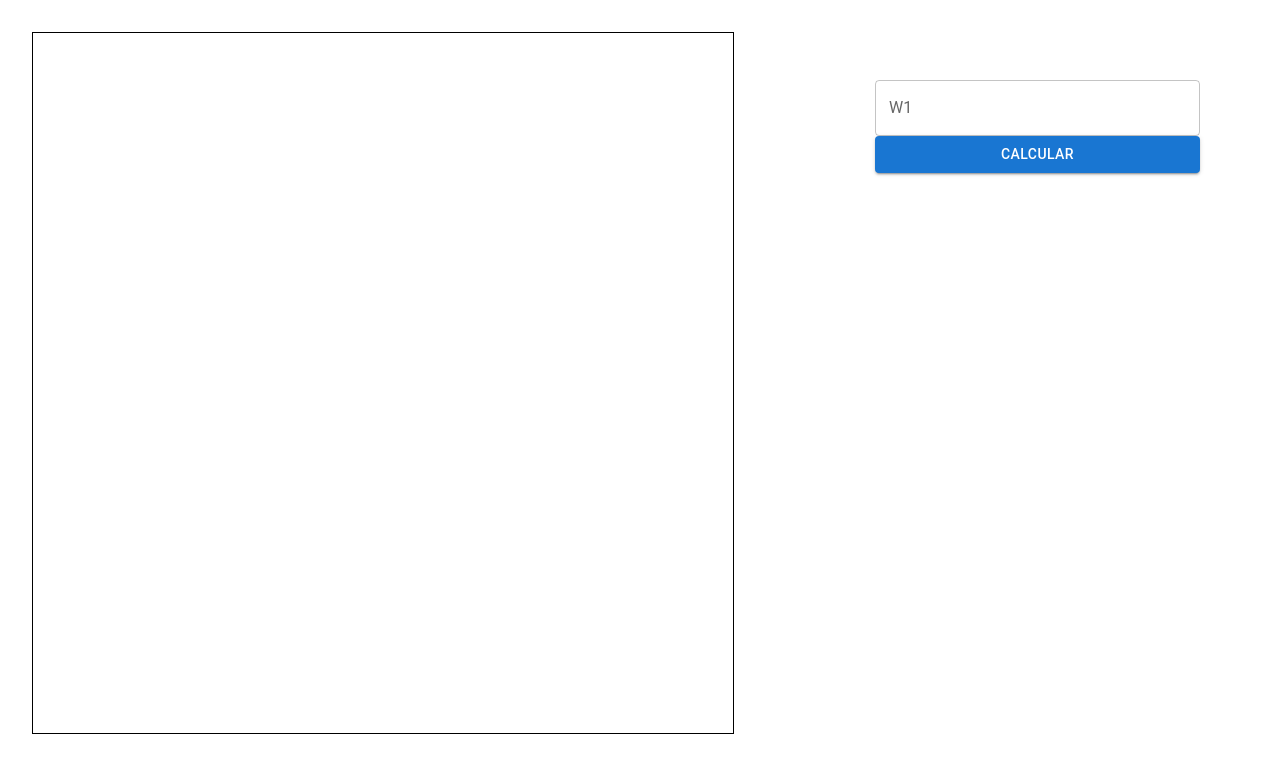
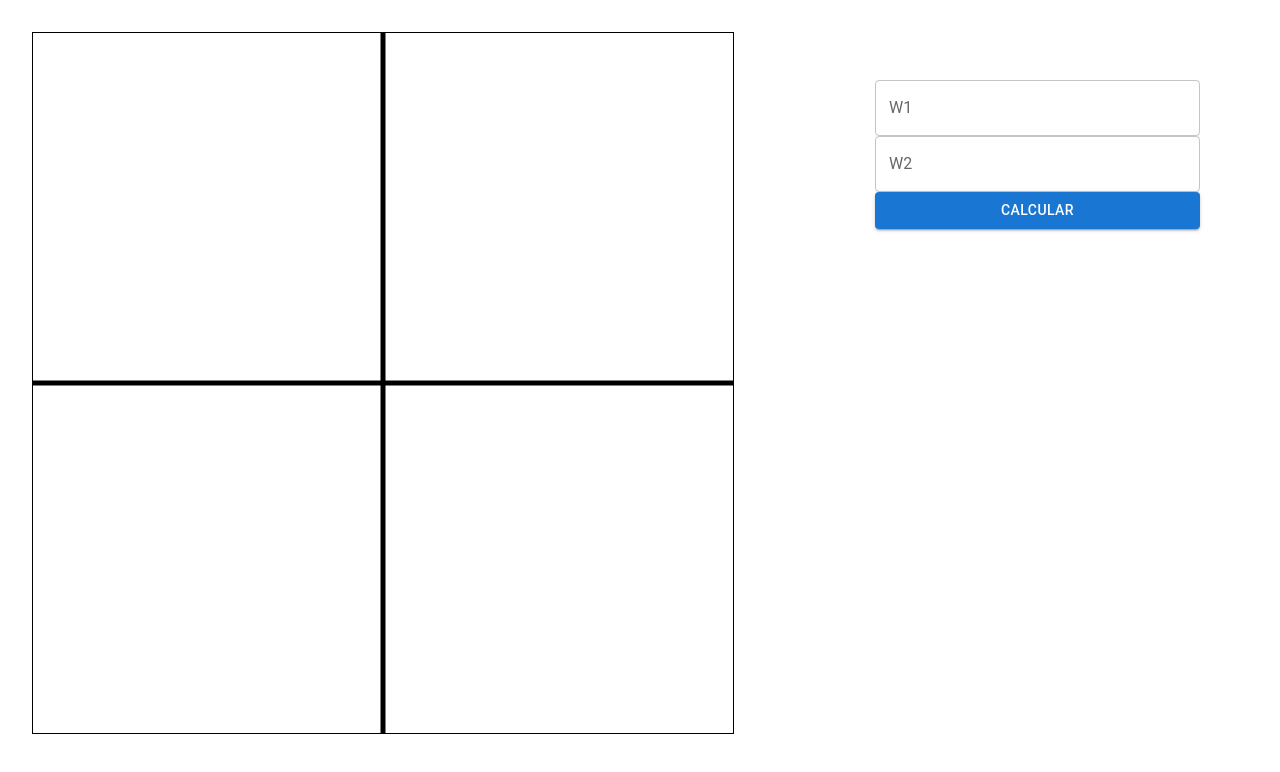
Before and after one commit to fernandoMedina-S/perceptron-react, a React (Create React App) app: page / in a window 1280 px wide. Shown: the top 772 px of the page. Built offline with nearby package versions, Linux system fonts and the light colour scheme.

Commit message:
first deploy

```diff
--- a/package.json
+++ b/package.json
@@ -1,4 +1,5 @@
 {
+  "homepage": "http://fernandoMedina-S.github.io/perceptron-react",
   "name": "perceptron",
   "version": "0.1.0",
   "private": true,
@@ -17,6 +18,8 @@
     "web-vitals": "^2.1.4"
   },
   "scripts": {
+    "predeploy": "npm run build",
+    "deploy" : "gh-pages -d build",
     "start": "react-scripts start",
     "build": "react-scripts build",
     "test": "react-scripts test",
@@ -39,5 +42,8 @@
       "last 1 firefox version",
       "last 1 safari version"
     ]
+  },
+  "devDependencies": {
+    "gh-pages": "^3.2.3"
   }
 }
--- a/src/components/DataInput/DataInput.js
+++ b/src/components/DataInput/DataInput.js
@@ -7,6 +7,7 @@ const DataInput = () =>{
         <>
             <div className="data-input__container">
                 <TextField label="W1" className="data-input__textfield"></TextField>
+                <TextField label="W2" className="data-input__textfield"></TextField>
                 <Button variant="contained" className="data-input__button">Calcular</Button>
             </div>
         </>
--- a/src/components/DataInput/_data-input.scss
+++ b/src/components/DataInput/_data-input.scss
@@ -7,5 +7,5 @@
 }
 
 .data-input__textfield{
-    margin: 1rem;
+    margin-bottom: 5rem;
 }
--- a/src/components/cartesian/Cartesian.js
+++ b/src/components/cartesian/Cartesian.js
@@ -1,12 +1,45 @@
-import React from "react";
+import React, { useRef, useEffect } from "react";
+
+const Cartesian = () => {
+  const canvasRef = useRef(null);
+  const contextRef = useRef(null);
 
 
-const Cartesian = () =>{
-    return (
-        <>
-            <canvas width="700" height="700" className="cartesian__canvas"></canvas>
-        </>
-    )
-}
+  const drawPoint = ({nativeEvent}) => {
+    const {offsetX, offsetY} = nativeEvent;
+    contextRef.current.fillRect(offsetX, offsetY, 10, 10);
+    console.log(offsetX + " " + offsetY);
+  };
+
+  useEffect(()=>{
+    const canvasObj = canvasRef.current;
+    const ctx = canvasObj.getContext("2d");
+    ctx.strokeStyle = "black";
+    ctx.lineCap = "round";
+    ctx.lineWidth = 5;
+    ctx.beginPath();
+    ctx.moveTo(350, 0);
+    ctx.lineTo(350, 700);
+    ctx.stroke();
+
+    ctx.beginPath();
+    ctx.moveTo(0, 350);
+    ctx.lineTo(700, 350);
+    ctx.stroke();
+    contextRef.current = ctx;
+  }, [])
+
+  return (
+    <>
+      <canvas
+        width="700"
+        height="700"
+        className="cartesian__canvas"
+        onClick={drawPoint}
+        ref={canvasRef}
+      ></canvas>
+    </>
+  );
+};
 
 export default Cartesian;
```
Also changed, not shown: 1 other file (tests, documents, lock files or other folders).
